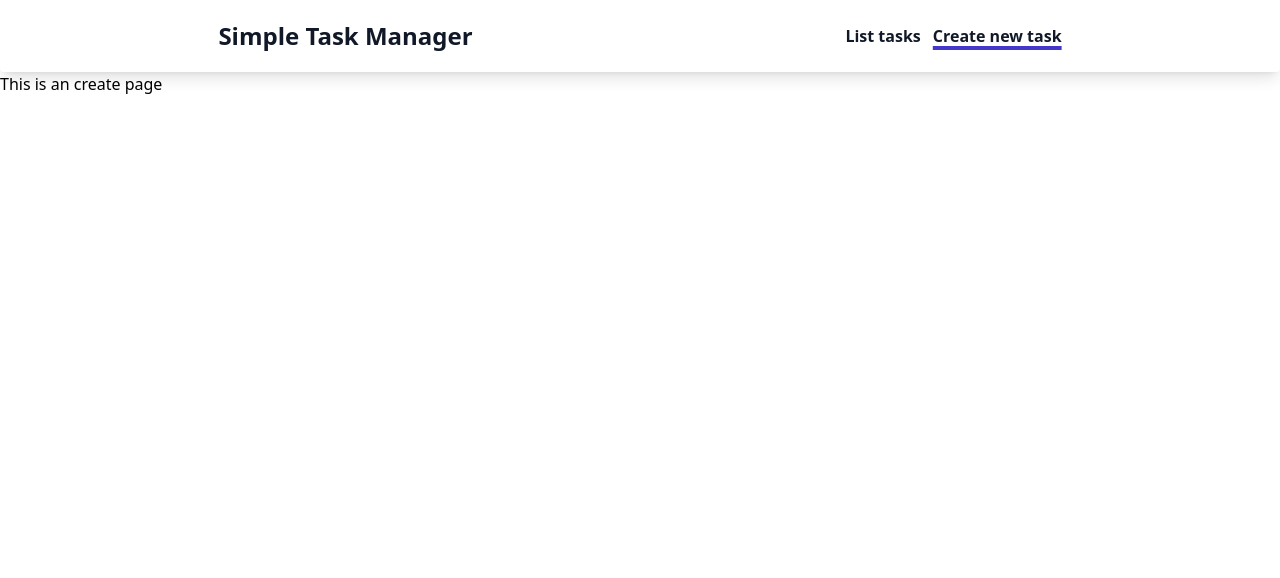
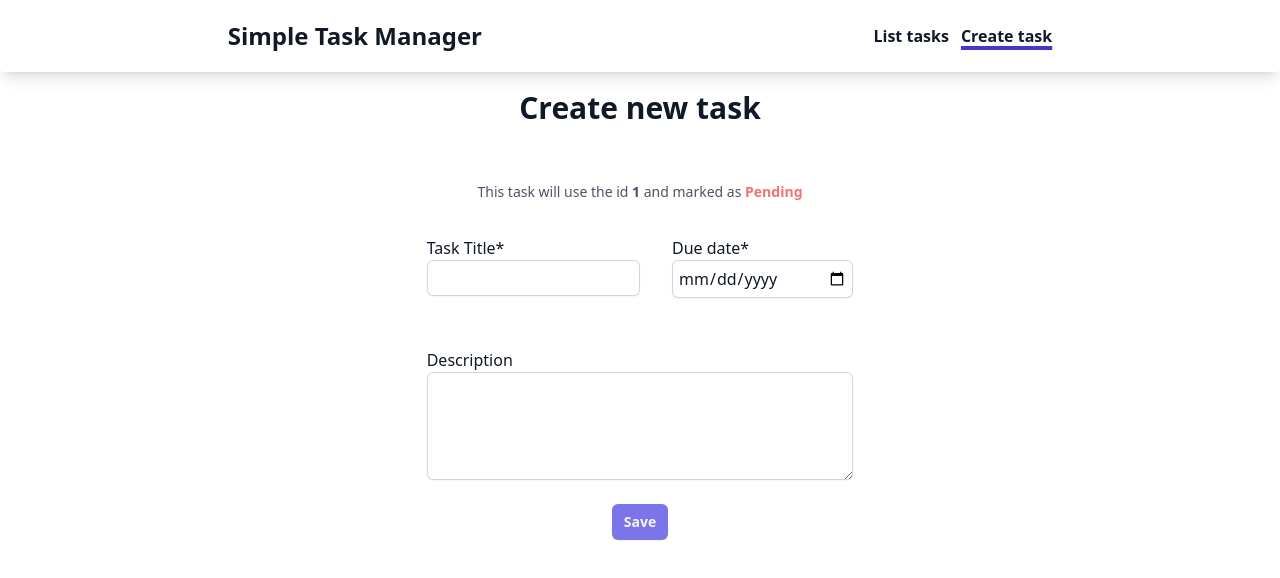
Before and after one commit to kikawet/simple-task-manager, a Vue app: page /create in a window 1280 px wide. Shown: the top 578 px of the page. Built offline with nearby package versions, Linux system fonts and the light colour scheme.

Commit message:
create task implemented

```diff
--- a/src/components/TaskCard.vue
+++ b/src/components/TaskCard.vue
@@ -10,10 +10,7 @@ taskBGClass.set(TaskState.Pending, 'bg-red-400')
 const dateFormatter = new Intl.DateTimeFormat('en-US', {
   year: 'numeric',
   month: 'numeric',
-  day: 'numeric',
-  hour: 'numeric',
-  minute: 'numeric',
-  hour12: false
+  day: 'numeric'
 })
 </script>
 
--- a/src/layouts/MainLayout.vue
+++ b/src/layouts/MainLayout.vue
@@ -66,7 +66,7 @@ const selectedRouteClasses = 'underline underline-offset-4 decoration-primary-70
       </div>
     </div>
   </header>
-  <main class="h-full">
+  <main class="h-full flex flex-col items-center gap-8">
     <router-view />
   </main>
 </template>
--- a/src/router/index.ts
+++ b/src/router/index.ts
@@ -11,7 +11,7 @@ export const routes: { [key: string]: Route } = {
   Create: {
     path: '/create',
     name: 'Create',
-    msg: 'Create new task'
+    msg: 'Create task'
   }
 } as const
 
--- a/src/stores/task.store.ts
+++ b/src/stores/task.store.ts
@@ -1,58 +1,19 @@
-import { TaskState, type Task } from '@/model/Task'
+import { type Task } from '@/model/Task'
 import { defineStore } from 'pinia'
-import { ref } from 'vue'
+import { computed, ref } from 'vue'
 
 export const useTaskStore = defineStore('task', () => {
-  const tasks = ref<Task[]>([
-    {
-      id: '1',
-      title: 'title task',
-      description:
-        'Lorem ipsum dolor sit amet consectetur adipisicing elit. Harum eos excepturi velit aperiam quod eaque corporis provident obcaecati, sint pariatur perferendis ab, accusamus nostrum ipsum magnam non. Minus, maxime facilis.',
-      state: TaskState.Pending,
-      due: new Date()
-    },
-    {
-      id: '2',
-      title: 'title task',
-      description:
-        'Lorem ipsum dolor sit amet consectetur adipisicing elit. Harum eos excepturi velit aperiam quod eaque corporis provident obcaecati, sint pariatur perferendis ab, accusamus nostrum ipsum magnam non. Minus, maxime facilis.',
-      state: TaskState.Completed,
-      due: new Date()
-    },
-    {
-      id: '3',
-      title: 'title task',
-      description:
-        'Lorem ipsum dolor sit amet consectetur adipisicing elit. Harum eos excepturi velit aperiam quod eaque corporis provident obcaecati, sint pariatur perferendis ab, accusamus nostrum ipsum magnam non. Minus, maxime facilis. Lorem ipsum dolor sit amet consectetur adipisicing elit. Harum eos excepturi velit aperiam quod eaque corporis provident obcaecati, sint pariatur perferendis ab, accusamus nostrum ipsum magnam non. Minus, maxime facilis. Lorem ipsum dolor sit amet consectetur adipisicing elit. Harum eos excepturi velit aperiam quod eaque corporis provident obcaecati, sint pariatur perferendis ab, accusamus nostrum ipsum magnam non. Minus, maxime facilis.',
-      state: TaskState.Pending,
-      due: new Date()
-    },
-    {
-      id: '4',
-      title: 'title task',
-      description:
-        'Lorem ipsum dolor sit amet consectetur adipisicing elit. Harum eos excepturi velit aperiam quod eaque corporis provident obcaecati, sint pariatur perferendis ab, accusamus nostrum ipsum magnam non. Minus, maxime facilis.',
-      state: TaskState.Pending,
-      due: new Date()
-    },
-    {
-      id: '5',
-      title: 'title task',
-      description:
-        'Lorem ipsum dolor sit amet consectetur adipisicing elit. Harum eos excepturi velit aperiam quod eaque corporis provident obcaecati, sint pariatur perferendis ab, accusamus nostrum ipsum magnam non. Minus, maxime facilis.',
-      state: TaskState.Pending,
-      due: new Date()
-    },
-    {
-      id: '6',
-      title: 'title task',
-      description:
-        'Lorem ipsum dolor sit amet consectetur adipisicing elit. Harum eos excepturi velit aperiam quod eaque corporis provident obcaecati, sint pariatur perferendis ab, accusamus nostrum ipsum magnam non. Minus, maxime facilis.',
-      state: TaskState.Completed,
-      due: new Date()
-    }
-  ])
+  const taskIdCounter = ref(0) // this value value is automatically incremented with each new task
+  const tasks = ref<Task[]>([])
 
-  return { tasks }
+  const nextId = computed(() => (taskIdCounter.value + 1).toString())
+
+  function createTask(task: Omit<Task, 'id'>): void {
+    tasks.value.push({
+      ...task,
+      id: nextId.value
+    })
+    taskIdCounter.value += 1
+  }
+  return { tasks, nextId, createTask }
 })
--- a/src/views/CreateView.vue
+++ b/src/views/CreateView.vue
@@ -1,3 +1,100 @@
+<script setup lang="ts">
+import { TaskState } from '@/model/Task'
+import { useTaskStore } from '@/stores/task.store'
+import { storeToRefs } from 'pinia'
+import { computed, ref } from 'vue'
+const taskStore = useTaskStore()
+
+const { nextId } = storeToRefs(taskStore)
+
+const title = ref('')
+const description = ref('')
+const due = ref('') // due is created as string since the input only works in this format
+
+function isDateAfterToday(date: string) {
+  return new Date(date) >= new Date()
+}
+const isTaskValid = computed(() => title.value.length >= 3 && isDateAfterToday(due.value))
+
+const submitionCompleted = ref<boolean>(false)
+function submitCreation() {
+  taskStore.createTask({
+    title: title.value,
+    due: new Date(due.value),
+    description: description.value,
+    state: TaskState.Pending
+  })
+
+  submitionCompleted.value = true
+  title.value = ''
+  due.value = ''
+  description.value = ''
+
+  setTimeout(() => (submitionCompleted.value = false), 8000)
+}
+</script>
+
 <template>
-  <h1>This is an create page</h1>
+  <h2 class="my-6 font-semibold leading-6 text-textColor-900 text-3xl">Create new task</h2>
+  <p
+    v-if="submitionCompleted"
+    class="mt-1 text-2xl leading-6 text-textColor-600 font-bold underline decoration-2"
+  >
+    New task created successfully
+  </p>
+  <p class="mt-1 text-sm leading-6 text-textColor-600">
+    This task will use the id <span class="font-bold">{{ nextId }}</span> and marked as
+    <span class="font-bold text-red-400">{{ TaskState[TaskState.Pending] }}</span>
+  </p>
+  <form @submit.prevent="submitCreation" class="flex flex-col items-center gap-y-6 w-full sm:w-1/2">
+    <section class="flex w-5/6 sm:w-2/3 gap-x-8">
+      <section class="flex flex-col w-1/2">
+        <label for="title" class="text-md font-medium leading-6 text-textColor-900"
+          >Task Title*</label
+        >
+        <input
+          class="shadow-sm peer rounded-md text-textColor-900 p-1.5 ring-1 ring-inset ring-textColor-300 focus:ring-2 focus:ring-inset focus:ring-primary-600 invalid:ring-pink-500 invalid:text-pink-600 focus:invalid:border-pink-500 focus:invalid:ring-pink-500"
+          id="title"
+          name="title"
+          type="text"
+          minlength="3"
+          v-model="title"
+        />
+        <p class="mt-2 invisible peer-invalid:visible text-pink-600 text-sm">
+          Please provide a valid title.
+        </p>
+      </section>
+      <section class="flex flex-col w-1/2">
+        <label for="duedate" class="text-md font-medium leading-6 text-textColor-900"
+          >Due date*
+        </label>
+        <input
+          class="shadow-sm rounded-md text-textColor-900 p-1.5 ring-1 ring-inset ring-textColor-300 focus:ring-2 focus:ring-inset focus:ring-primary-600 invalid:border-pink-500 invalid:text-pink-600 focus:invalid:border-pink-500 focus:invalid:ring-pink-500"
+          id="duedate"
+          name="due"
+          type="date"
+          :min="new Date().toISOString().split('T')[0]"
+          v-model="due"
+        />
+      </section>
+    </section>
+    <section class="flex flex-col w-5/6 sm:w-2/3">
+      <label for="description" class="text-md font-medium leading-6 text-textColor-900"
+        >Description</label
+      >
+      <textarea
+        class="shadow-sm rounded-md text-textColor-900 p-1.5 ring-1 ring-inset ring-textColor-300 focus:ring-2 focus:ring-inset focus:ring-primary-600"
+        id="description"
+        rows="4"
+        v-model="description"
+      />
+    </section>
+    <button
+      class="rounded-md disabled:opacity-75 bg-primary-600 px-3 py-2 text-sm font-semibold text-textColor-100 shadow-sm enabled:hover:bg-primary-500 focus-visible:outline focus-visible:outline-2 focus-visible:outline-offset-2 focus-visible:outline-primary-600"
+      type="submit"
+      :disabled="!isTaskValid"
+    >
+      Save
+    </button>
+  </form>
 </template>
--- a/src/views/ListView.vue
+++ b/src/views/ListView.vue
@@ -9,8 +9,6 @@ const { tasks } = storeToRefs(taskStore)
 </script>
 
 <template>
-  <section class="flex flex-col items-center gap-8 h-full">
-    <h2 class="my-6 font-semibold leading-6 text-textColor-900 text-3xl">List of tasks</h2>
-    <TaskCard v-for="task in tasks" :key="task.id" v-bind="task" />
-  </section>
+  <h2 class="my-6 font-semibold leading-6 text-textColor-900 text-3xl">List of tasks</h2>
+  <TaskCard v-for="task in tasks" :key="task.id" v-bind="task" />
 </template>
```
